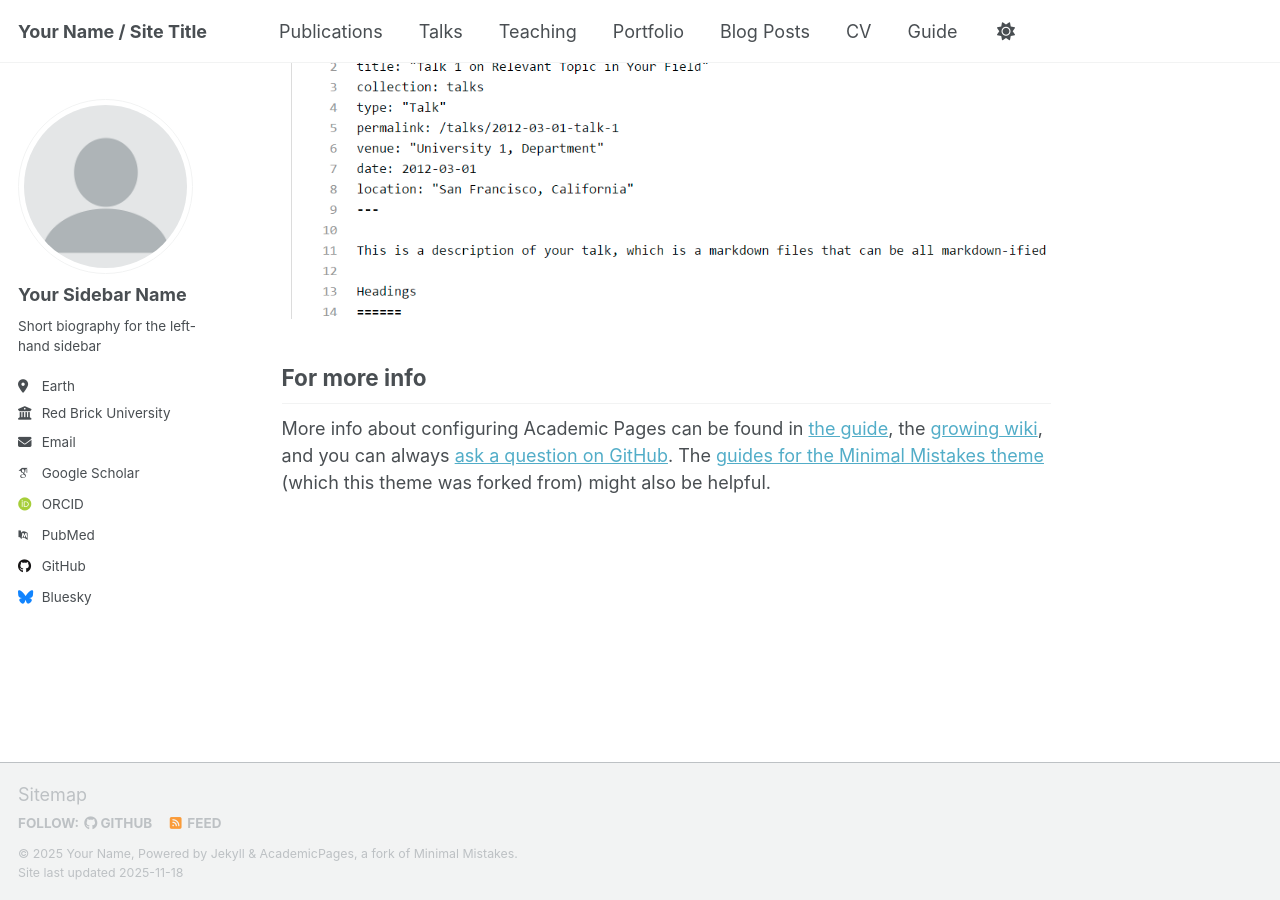
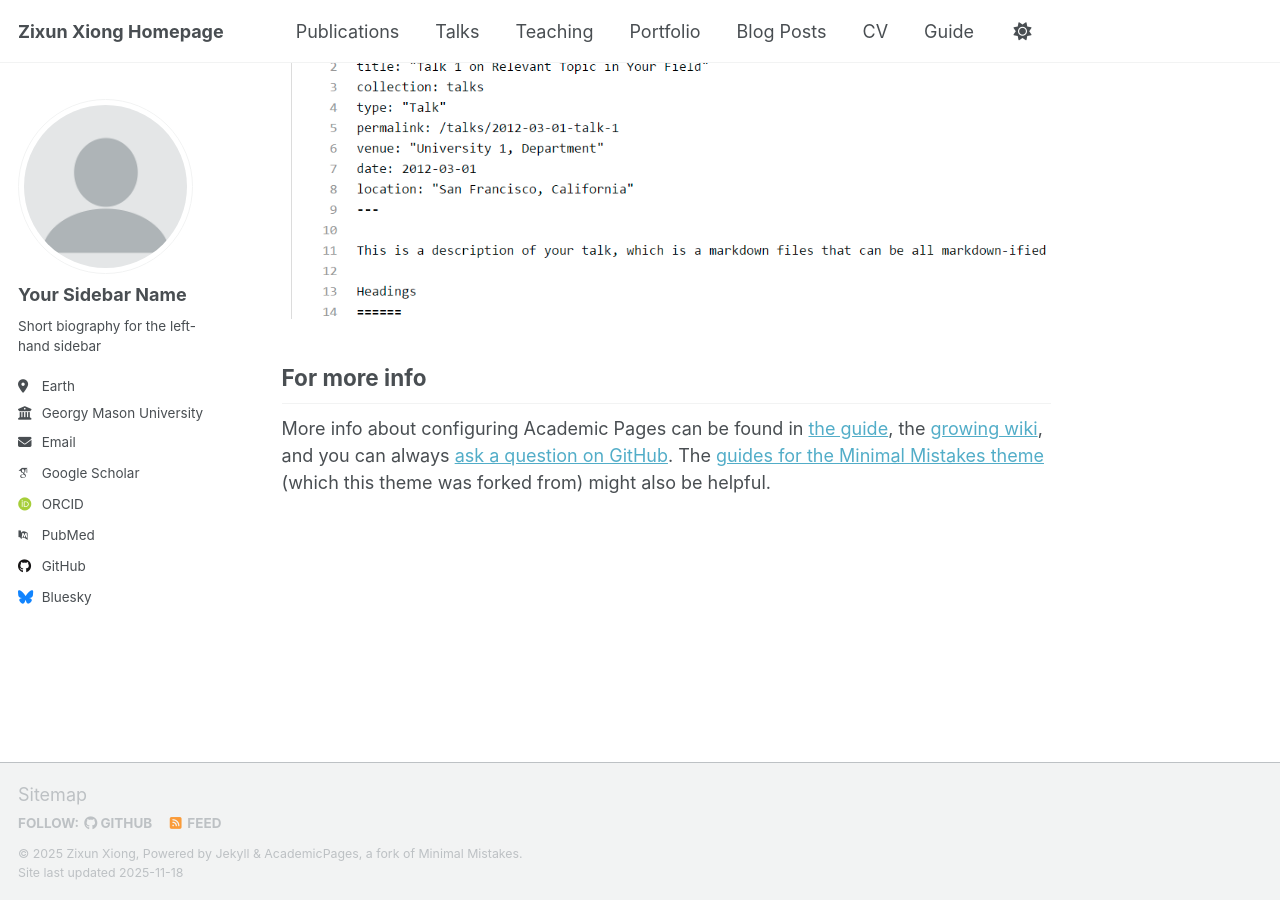
Before and after one commit to kitaharasetusna/zixun-xiong.github.io, a Jekyll site: the page built from _pages/about.md, in a window 1280 px wide and 900 px high, scrolled down 2880 px. Built offline with Jekyll 4.4.1, drawn with Linux system fonts in a browser that asks for light colours; some web fonts are replaced; a script that is not in the unit is left out.

Commit message:
name, facility update

```diff
--- a/_config.yml
+++ b/_config.yml
@@ -9,10 +9,10 @@
 # Basic Site Settings
 locale                   : "en-US"
 site_theme               : "default" # Currently available options are "default", "air"
-title                    : "Your Name / Site Title"
+title                    : "Zixun Xiong Homepage"
 title_separator          : "-"
-name                     : &name "Your Name"
-description              : &description "Your Name's academic portfolio"   # Update this with a general description of your site, this is the default if not overridden by a page
+name                     : &name "Zixun Xiong"
+description              : &description "Zixun's academic portfolio"   # Update this with a general description of your site, this is the default if not overridden by a page
 url                      : https://academicpages.github.io # The base hostname & protocol for your site e.g. "https://[your GitHub username].github.io",
                                                            # or if you already have some other page hosted on Github then use "https://[your GitHub username].github.io/[Your Repo Name]"
 baseurl                  : "" # the subpath of your site, e.g. "/blog"
@@ -28,9 +28,9 @@ author:
   pronouns         : # example: "she/her"
   bio              : "Short biography for the left-hand sidebar"
   location         : "Earth"
-  employer         : "Red Brick University"
+  employer         : "Georgy Mason University"
   uri              : # URL
-  email            : "none@example.org"
+  email            : "zxiong@gmu.edu"
 
   # Academic websites
   academia         : # URL
```
